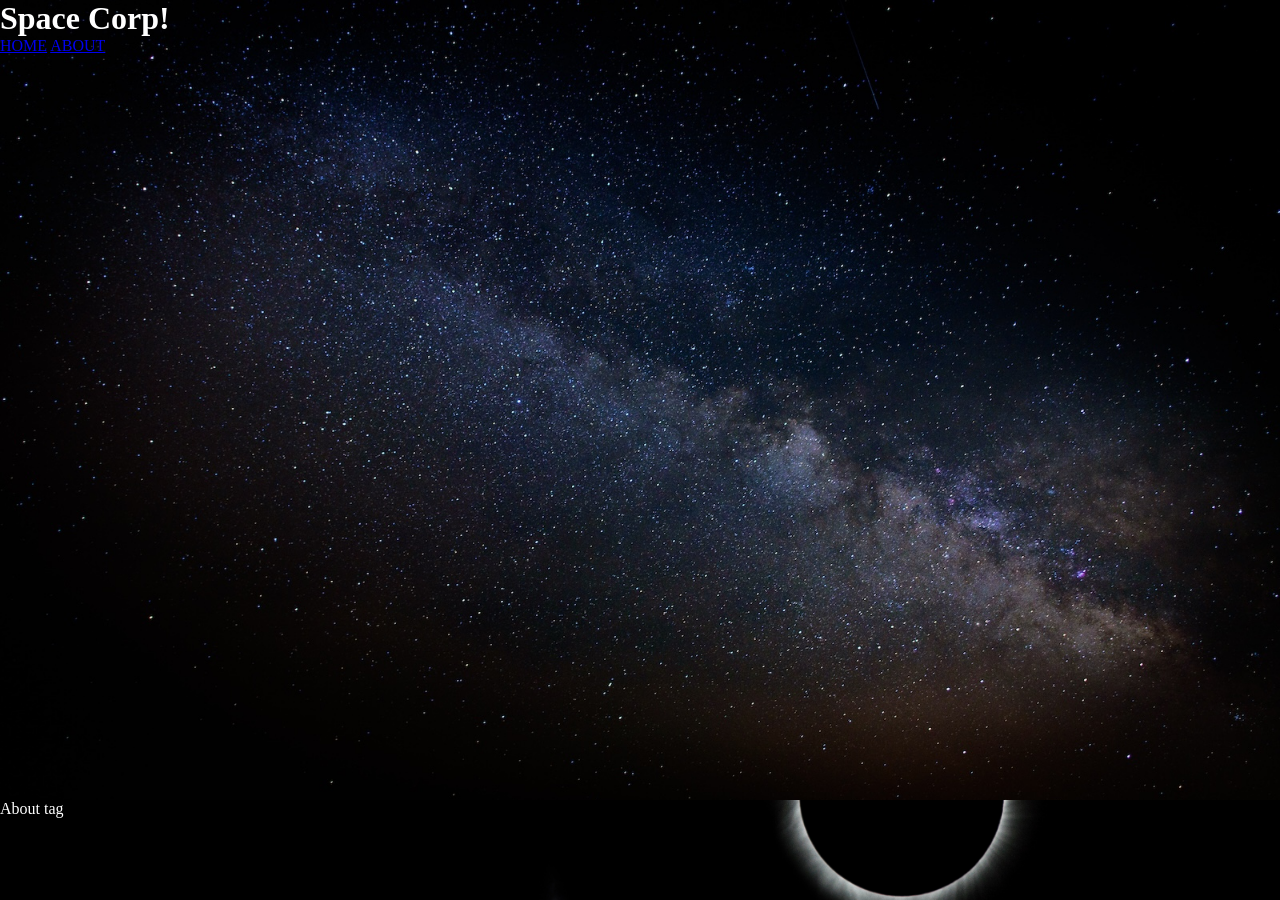
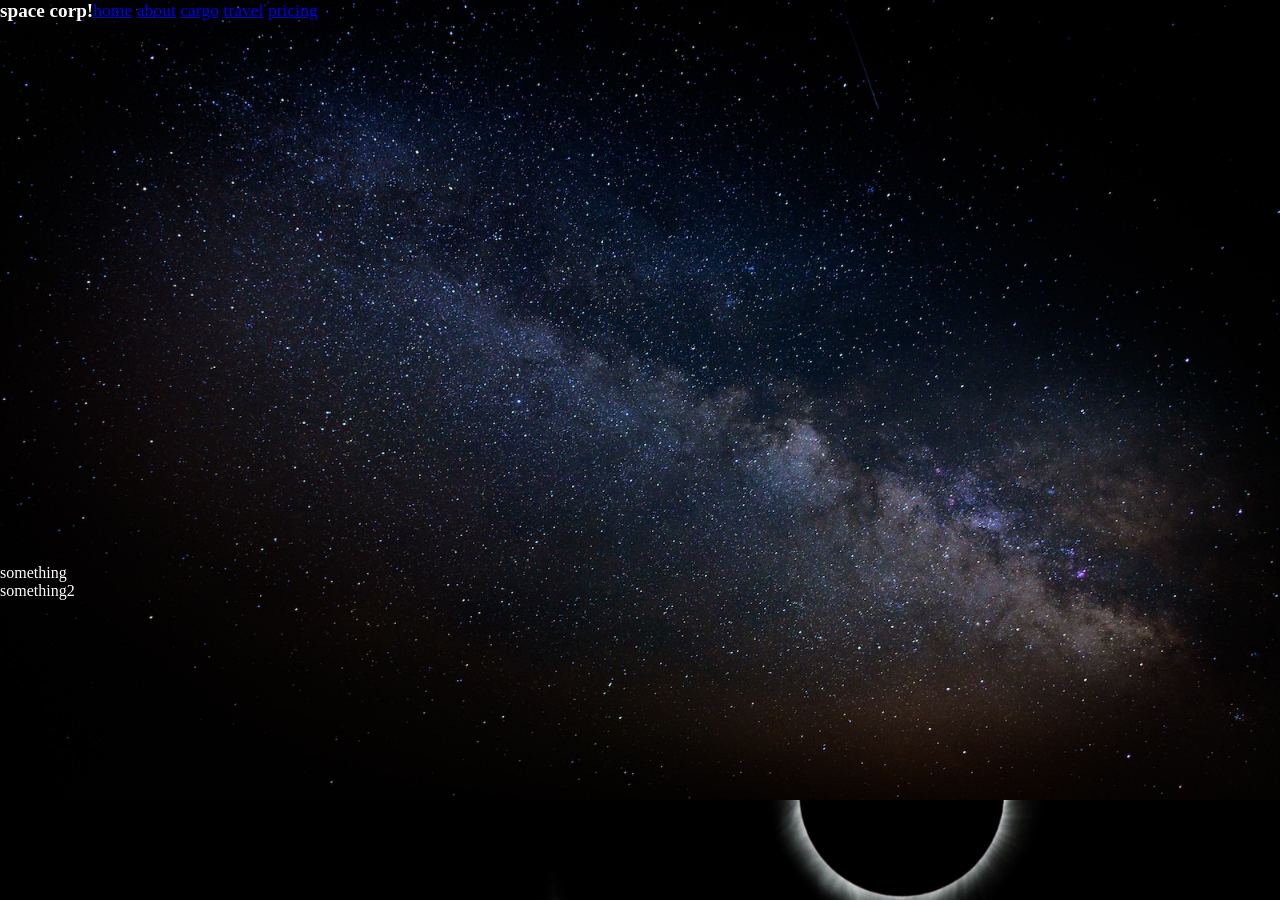
Before and after one commit to II-Paulus-II/project-week1, a plain HTML site: page index.html in a window 1280 px wide. Shown: the top 900 px of the page. Drawn offline with Linux system fonts and the light colour scheme.

Commit message:
updated html and css

```diff
--- a/css/style.css
+++ b/css/style.css
@@ -3,13 +3,31 @@
     margin: 0;
 }
 
+html {
+    scroll-behavior: smooth;
+}
+
 header {
     position: fixed;
+    display: flex;
+}
+
+.page-title {
+    font-size: 1.2rem;
 }
 
 .white-text {
     color: white;
     z-index: 1;
+}
+
+.nav-syle {
+    font-size: 1.1rem;
+}
+
+.information-position {
+    position: absolute;
+    bottom: 25%;
 }
 
 .background-fullHeight {
--- a/index.html
+++ b/index.html
@@ -8,23 +8,49 @@
 </head>
 <body>
     <header class="white-text">
-        <h1>Space Corp!</h1>
-        <nav>
-            <a href="#home">HOME</a>
-            <a href="#about">ABOUT</a>
+        <h1 class="page-title">space corp!</h1>
+        <nav class="nav-syle">
+            <a href="#home">home</a>
+            <a href="#about">about</a>
+            <a href="#cargo">cargo</a>
+            <a href="#travel">travel</a>
+            <a href="#pricing">pricing</a>
         </nav>
     </header>
     <main>
         <article id="home" class ="background-fullHeight image-galaxy">
-            <section class="white-text">
-
+            <section class="white-text information-position">
+                <p class="content-lineone">something</p>
+                <p class="content-linetwo">something2</p>
+                <a href=""></a> <!-- im not sure if we want a link here -->
             </section>
         </article>
         <article id="about" class ="background-fullHeight image-eclipse">
-            <section class="white-text">
-                <div>
-                    <p>About tag</p>
-                </div>
+            <section class="white-text information-position">
+                <p class="content-lineone">something</p>
+                <p class="content-linetwo">something2</p>
+                <a href=""></a> <!-- im not sure if we want a link here -->
+            </section>
+        </article>
+        <article id="cargo" class ="background-fullHeight image-eclipse">
+            <section class="white-text information-position">
+                <p class="content-lineone">something</p>
+                <p class="content-linetwo">something2</p>
+                <a href=""></a> <!-- im not sure if we want a link here -->
+            </section>
+        </article>
+        <article id="travel" class ="background-fullHeight image-eclipse">
+            <section class="white-text information-position">
+                <p class="content-lineone">something</p>
+                <p class="content-linetwo">something2</p>
+                <a href=""></a> <!-- im not sure if we want a link here -->
+            </section>
+        </article>
+        <article id="pricing" class ="background-fullHeight image-eclipse">
+            <section class="white-text information-position">
+                <p class="content-lineone">something</p>
+                <p class="content-linetwo">something2</p>
+                <a href=""></a> <!-- im not sure if we want a link here -->
             </section>
         </article>
     </main>
```
Also changed, not shown: README.md.
